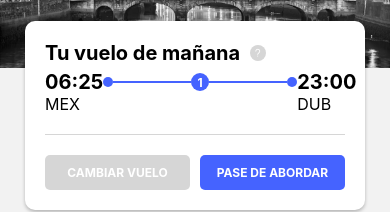
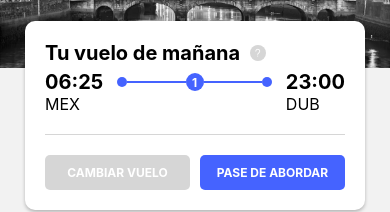
Before and after one commit to csimancas/gonet, a React Native app: screen /Home in a window 390 px wide. Shown: the part 163-375 px from the top of the page. Built offline with nearby package versions, Linux system fonts and the light colour scheme.

Commit message:
fix home

```diff
--- a/src/components/atoms/Banner.tsx
+++ b/src/components/atoms/Banner.tsx
@@ -26,7 +26,7 @@ const styles = StyleSheet.create({
     color: 'white',
     fontWeight: 'bold',
     textAlign: 'center',
-    fontFamily: 'Montserrat',
+    fontFamily: 'Montserrat-Bold',
   },
   image: {width: width, height: 166.51},
 });
--- a/src/components/atoms/Schedule.tsx
+++ b/src/components/atoms/Schedule.tsx
@@ -9,6 +9,7 @@ const Schedule = () => {
       <View
         style={{
           flexDirection: 'column',
+          marginRight: 5,
         }}>
         <Text style={styles.title}>06:25</Text>
         <Text style={styles.subTitle}>MEX</Text>
@@ -19,6 +20,7 @@ const Schedule = () => {
       <View
         style={{
           flexDirection: 'column',
+          marginLeft: 5,
         }}>
         <Text style={styles.title}>23:00</Text>
         <Text style={styles.subTitle}>DUB</Text>
--- a/src/components/atoms/StepNumber.tsx
+++ b/src/components/atoms/StepNumber.tsx
@@ -21,7 +21,7 @@ const Stepper = ({step}: StepperProps) => {
 };
 
 const {width} = Dimensions.get('window');
-const lineLength = width * 0.2;
+const lineLength = width * 0.15;
 
 const styles = StyleSheet.create({
   stepperContainer: {
--- a/src/components/organisms/HomeInterface.tsx
+++ b/src/components/organisms/HomeInterface.tsx
@@ -1,5 +1,5 @@
 import React from 'react';
-import {View} from 'react-native';
+import {View, StyleSheet} from 'react-native';
 import Banner from '../../components/atoms/Banner';
 import DetailCard from '../../components/molecules/DetailCard';
 import AmenitiesCard from '../atoms/AmenitiesCard';
@@ -16,12 +16,12 @@ const HomeInterface = () => {
   );
 };
 
-const styles = {
+const styles = StyleSheet.create({
   detailContainer: {
     position: 'absolute',
     top: 120,
     left: 25,
   },
-};
+});
 
 export default HomeInterface;
```
Also changed, not shown: assets/fonts/Montserrat-Bold.ttf (added).
